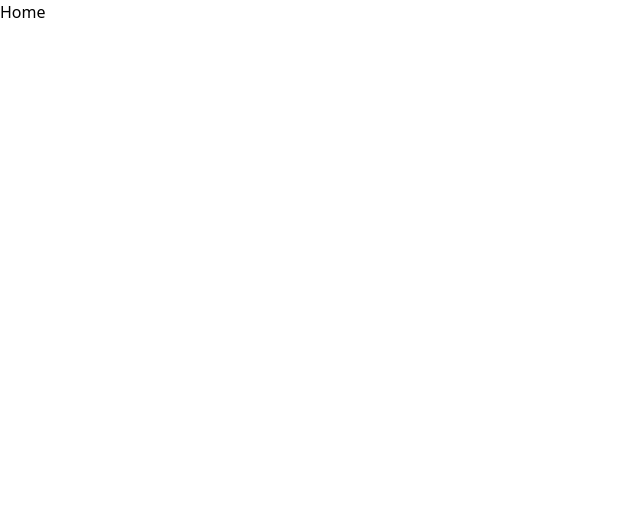
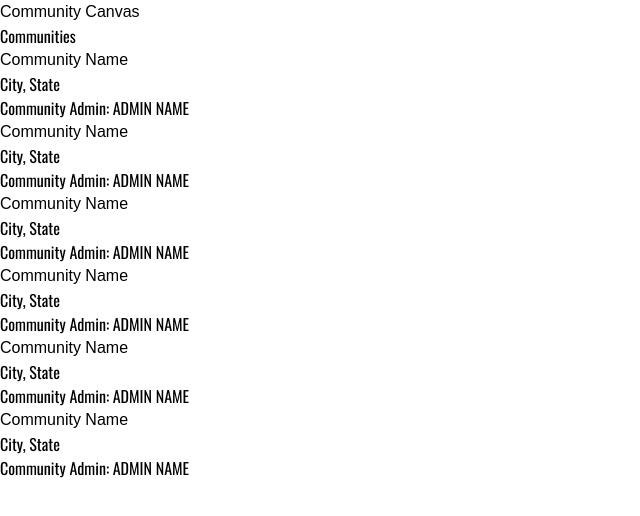
Before and after one commit to DHClimber/Team-5, a Next.js app in the folder frontend/: page /home in a window 1280 px wide. Shown: the top 516 px of the page, without its empty margins (0-640 px from the left). Built offline with nearby package versions, Linux system fonts and the light colour scheme; a web font is replaced by a local one.

Commit message:
home page for volunteers

```diff
--- a/frontend/pages/home.js
+++ b/frontend/pages/home.js
@@ -1,7 +1,29 @@
+import CommunityCard from "@/components/CommunityLists/CommunityCard";
+import Header from "@/components/Header";
+import Link from "next/link";
 import React from "react";
 
 const Home = () => {
-	return <div>Home</div>;
+	return (
+		<main className="main-flex-col bg-slate-100">
+			<Header />
+			<div className="flex flex-row w-full justify-center ">
+				<div className="flex flex-col w-full px-32 py-8 ">
+					<div className="flex flex-row justify-start border-b pb-2 items-center">
+						<h2 className="secondary-font text-4xl">Communities</h2>
+					</div>
+					<div className="grid grid-cols-1 lg:grid-cols-2 xl:grid-cols-4 gap-4 mt-4">
+						<CommunityCard />
+						<CommunityCard />
+						<CommunityCard />
+						<CommunityCard />
+						<CommunityCard />
+						<CommunityCard />
+					</div>
+				</div>
+			</div>
+		</main>
+	);
 };
 
 export default Home;
```
Also changed, not shown: frontend/pages/organizer/create-community.js (+9 -0 lines).
